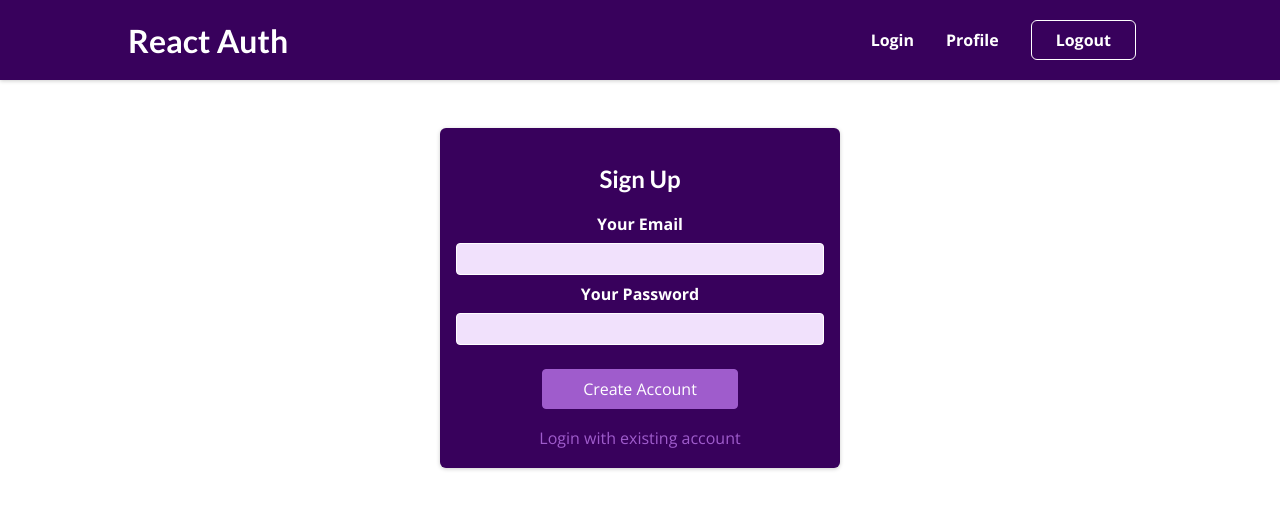
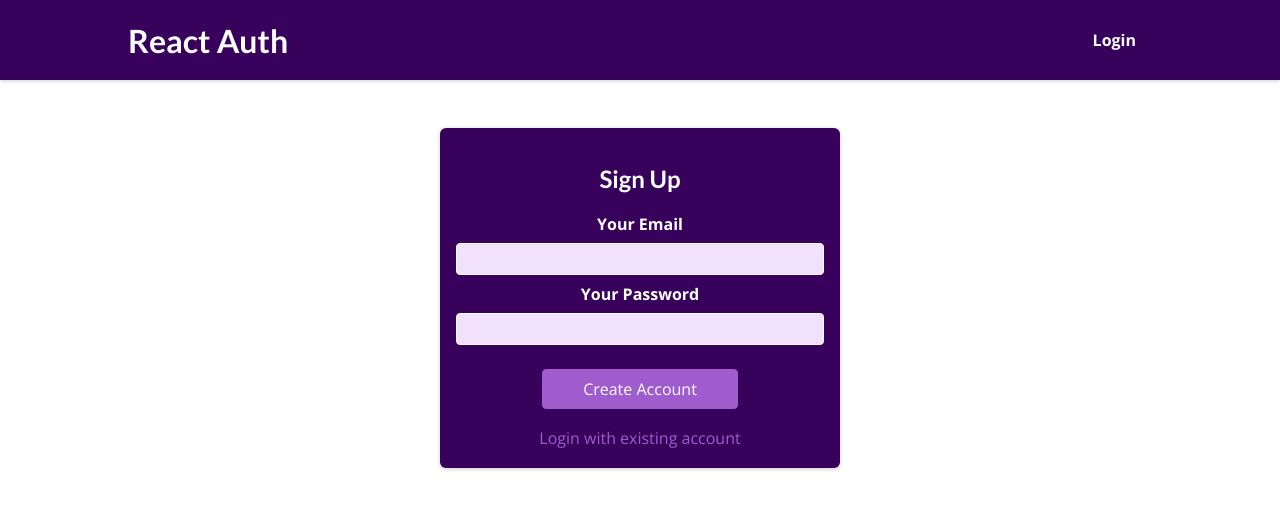
Before and after one commit to puranrana080/react-authentication, a React (Create React App) app: page /auth in a window 1280 px wide. Shown: the top 508 px of the page. Built offline with nearby package versions, Linux system fonts and the light colour scheme.

Commit message:
store token in context

```diff
--- a/src/components/Auth/AuthForm.js
+++ b/src/components/Auth/AuthForm.js
@@ -1,5 +1,5 @@
-import { useState, useRef } from "react";
-
+import { useState, useRef, useContext } from "react";
+import AppContext from "../../context/AppContext";
 import classes from "./AuthForm.module.css";
 
 const AuthForm = () => {
@@ -7,6 +7,8 @@ const AuthForm = () => {
   const passwordInputRef = useRef();
   const [isLogin, setIsLogin] = useState(false);
   const [isLoading, setIsLoading] = useState(false);
+
+  const { token, setToken } = useContext(AppContext);
 
   const switchAuthModeHandler = () => {
     setIsLogin((prevState) => !prevState);
@@ -34,8 +36,10 @@ const AuthForm = () => {
         setIsLoading(false);
         if (res.ok) {
           return res.json().then((data) => {
-            let token = data.idToken;
-            localStorage.setItem("token", token);
+            let tokenId = data.idToken;
+            setToken(tokenId);
+            console.log("here", token);
+            alert("Logged In");
           });
         } else {
           return res.json().then((data) => {
@@ -64,6 +68,7 @@ const AuthForm = () => {
       ).then((res) => {
         setIsLoading(false);
         if (res.ok) {
+          alert("Successfully Registered");
         } else {
           return res.json().then((data) => {
             let errorMsg = "Authentication Failerd";
--- a/src/components/Layout/MainNavigation.js
+++ b/src/components/Layout/MainNavigation.js
@@ -1,24 +1,35 @@
-import { Link } from 'react-router-dom';
+import { Link } from "react-router-dom";
+import AppContext from "../../context/AppContext";
 
-import classes from './MainNavigation.module.css';
+import classes from "./MainNavigation.module.css";
+import { useContext } from "react";
 
 const MainNavigation = () => {
+  const { token, setToken } = useContext(AppContext);
   return (
     <header className={classes.header}>
-      <Link to='/'>
+      <Link to="/">
         <div className={classes.logo}>React Auth</div>
       </Link>
       <nav>
         <ul>
-          <li>
-            <Link to='/auth'>Login</Link>
-          </li>
-          <li>
-            <Link to='/profile'>Profile</Link>
-          </li>
-          <li>
-            <button>Logout</button>
-          </li>
+          {!token && (
+            <>
+              <li>
+                <Link to="/auth">Login</Link>
+              </li>
+            </>
+          )}
+          {token && (
+            <>
+              <li>
+                <Link to="/profile">Profile</Link>
+              </li>
+              <li>
+                <button onClick={() => setToken("")}>Logout</button>
+              </li>
+            </>
+          )}
         </ul>
       </nav>
     </header>
--- /dev/null
+++ b/src/context/AppContext.js
@@ -0,0 +1,5 @@
+import { createContext } from "react";
+
+const AppContext = createContext();
+
+export default AppContext;
--- /dev/null
+++ b/src/context/AppState.js
@@ -0,0 +1,19 @@
+import React, { useState } from "react";
+import AppContext from "./AppContext";
+
+const AppState = (props) => {
+  let [token, setToken] = useState("");
+  console.log("in context", token);
+  return (
+    <AppContext.Provider
+      value={{
+        setToken,
+        token,
+      }}
+    >
+      {props.children}
+    </AppContext.Provider>
+  );
+};
+
+export default AppState;
--- a/src/index.js
+++ b/src/index.js
@@ -1,12 +1,15 @@
-import ReactDOM from 'react-dom/client';
-import { BrowserRouter } from 'react-router-dom';
+import ReactDOM from "react-dom/client";
+import { BrowserRouter } from "react-router-dom";
 
-import './index.css';
-import App from './App';
+import "./index.css";
+import App from "./App";
+import AppState from "./context/AppState";
 
-const root = ReactDOM.createRoot(document.getElementById('root'));
+const root = ReactDOM.createRoot(document.getElementById("root"));
 root.render(
-  <BrowserRouter>
-    <App />
-  </BrowserRouter>
+  <AppState>
+    <BrowserRouter>
+      <App />
+    </BrowserRouter>
+  </AppState>
 );
```
Also changed, not shown: 1 other file (tests, documents, lock files or other folders).
